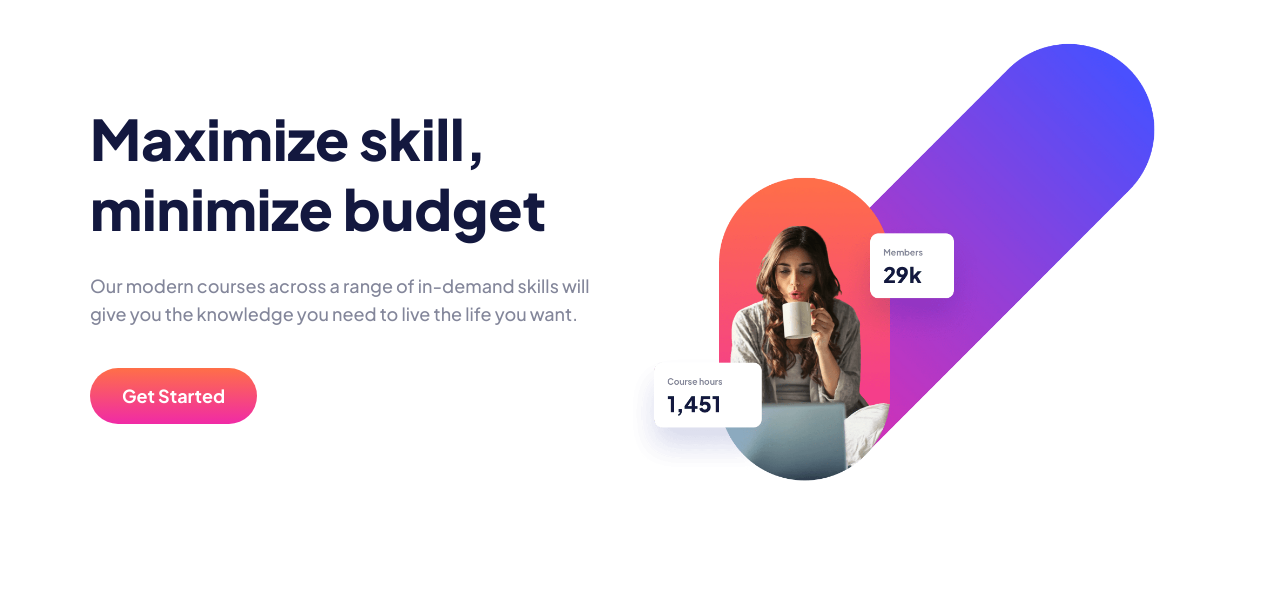
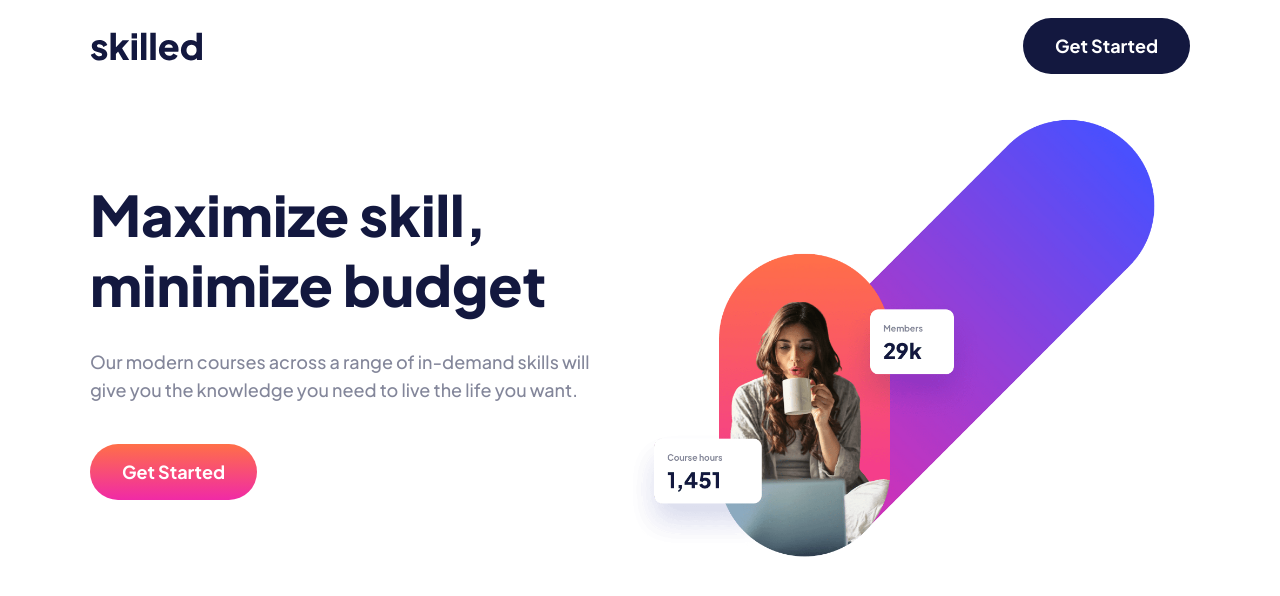
Before and after one commit to nathansoussana/skilled-elearning-landing-page, a React (Vite) app: page / in a window 1280 px wide. Shown: the top 596 px of the page. Built offline with nearby package versions, Linux system fonts and the light colour scheme.

Commit message:
Adding missing files

```diff
--- a/src/css/main.css
+++ b/src/css/main.css
@@ -87,6 +87,12 @@ small {
   background: linear-gradient(0deg, rgba(255, 255, 255, 0.5) 0%, rgba(255, 255, 255, 0.5) 100%), linear-gradient(180deg, #4851FF -54.32%, #F02AA6 100%);
 }
 
+nav {
+  display: flex;
+  align-items: center;
+  justify-content: space-between;
+}
+
 .hero {
   display: flex;
   align-items: center;
--- a/src/jsx/App.jsx
+++ b/src/jsx/App.jsx
@@ -8,7 +8,7 @@ function App() {
   return (
     <div className="container">
       {/* <Library /> */}
-      {/* <Navbar /> */}
+      <Navbar />
       <Hero />
       {/* <Courses /> */}
       {/* <Footer /> */}
--- a/src/jsx/Navbar.jsx
+++ b/src/jsx/Navbar.jsx
@@ -1,8 +1,10 @@
+import {Button1} from './Buttons'
+
 export default function Navbar() {
   return (
     <nav>
-      <img src="logo-light.svg" alt="skilled logo" className="nav-logo" />
-      <button className = "nav-btn">Get Started</button>
+        <img src="logo-dark.svg" alt="skilled logo" className="nav-logo" />
+        <Button1 url="#" text="Get Started" />
     </nav>
   )
 }
--- /dev/null
+++ b/src/sass/_nav.sass
@@ -0,0 +1,4 @@
+nav
+  display: flex
+  align-items: center
+  justify-content: space-between
--- a/src/sass/main.sass
+++ b/src/sass/main.sass
@@ -1,4 +1,5 @@
 @use 'variables'
 @use 'general'
 @use 'buttons'
+@use 'nav'
 @use 'hero'
```
Also changed, not shown: 1 other file (tests, documents, lock files or other folders).
